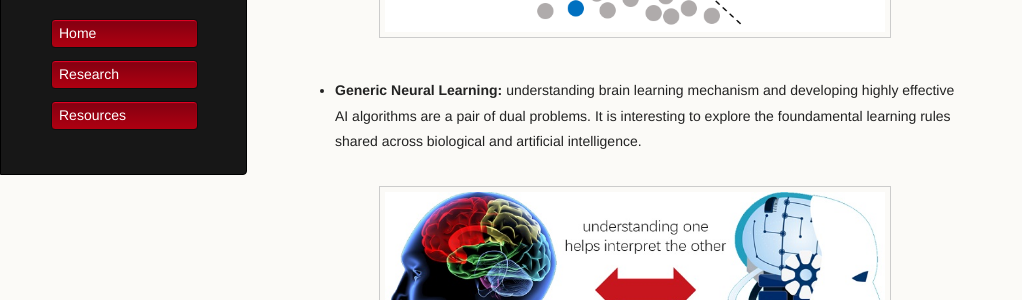
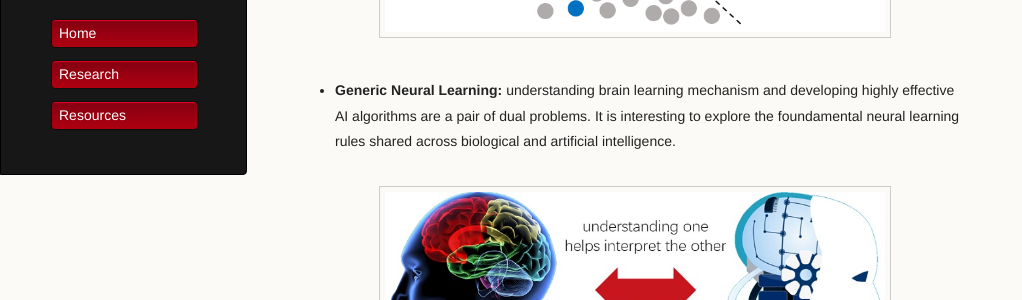
Before and after one commit to hellotem/enmeitu.github.io, a Jekyll site: the page built from research/index.md, in a window 1280 px wide and 900 px high. Shown: the part 408-708 px from the top of the window, without its empty margins (0-1022 px from the left). Built offline with Jekyll 4.4.1, drawn with Linux system fonts in a browser that asks for light colours; our own code applies the rules of GitHub Pages for plain Markdown files.

Commit message:
Update index.md

```diff
--- a/research/index.md
+++ b/research/index.md
@@ -4,7 +4,7 @@
 
 <div style="text-align:center"><img src="ssl7.png" alt="Markdown Monster icon" align="center" width="500" /></div>
 
-* **Generic Neural Learning:** understanding brain learning mechanism and developing highly effective AI algorithms are a pair of dual problems. It is interesting to explore the foundamental learning rules shared across biological and artificial intelligence.
+* **Generic Neural Learning:** understanding brain learning mechanism and developing highly effective AI algorithms are a pair of dual problems. It is interesting to explore the foundamental neural learning rules shared across biological and artificial intelligence.
 
 <div style="text-align:center"><img src="biai4.jpg" alt="Markdown Monster icon" align="center" width="500"/></div>
 
```
